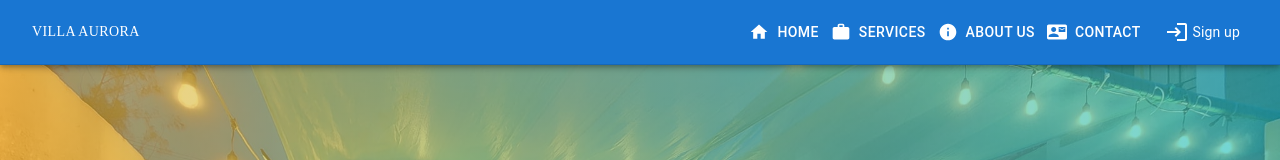
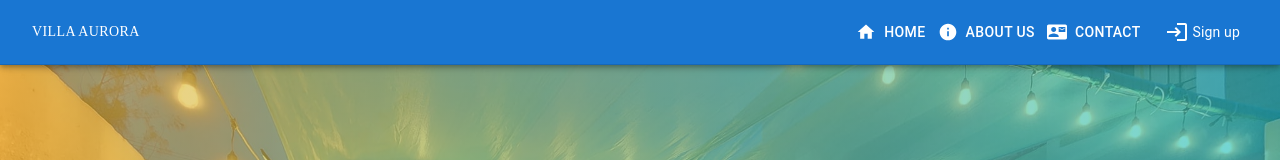
Before and after one commit to Adornadowilliam2/villa-aurora, a React (Vite) app: page / in a window 1280 px wide. Shown: the top 160 px of the page. Built offline with nearby package versions, Linux system fonts and the light colour scheme.

Commit message:
rename the services name into event

```diff
--- a/src/components/BookingForm.jsx
+++ b/src/components/BookingForm.jsx
@@ -54,10 +54,7 @@ function BookingForm() {
     const onCreateTransaction = (e) => {
         e.preventDefault();
         if (!loading) {
-            // if (!recaptchaValue) {
-            //     toast.error("Please complete the reCAPTCHA.");
-            //     return;
-            // }
+
 
             const serviceIds = selectedServices.map((service) => service.id);
 
@@ -154,6 +151,9 @@ function BookingForm() {
 
     return (
         <>
+            <Typography sx={{textAlign:"center", fontSize: "30px", color:"black", fontWeight:"bold"}}>
+                Bookings Available
+            </Typography>
             <MyCalendar
                 events={events}
                 setEvents={setEvents}
--- a/src/components/Navigation.jsx
+++ b/src/components/Navigation.jsx
@@ -142,14 +142,7 @@ function Navigation() {
                     </ListItem>
                 </a>
 
-                <a href="#section_2" style={{ textDecoration: "none" }}>
-                    <ListItem>
-                        <ListItemIcon>
-                            <ServicesIcon />
-                        </ListItemIcon>
-                        <ListItemText primary="Services" />
-                    </ListItem>
-                </a>
+
                 <a href="#about-us" style={{ textDecoration: "none" }}>
                     <ListItem>
                         <ListItemIcon>
@@ -308,13 +301,7 @@ function Navigation() {
                                 Home
                             </Button>
 
-                            <Button
-                                color="inherit"
-                                startIcon={<ServicesIcon />}
-                                href="#section_2"
-                            >
-                                Services
-                            </Button>
+
                             <Button
                                 color="inherit"
                                 startIcon={<InfoIcon />}
--- a/src/pages/Home.jsx
+++ b/src/pages/Home.jsx
@@ -171,7 +171,7 @@ function Home() {
                                     className="mb-4"
                                     style={{ fontFamily: "Lobster" }}
                                 >
-                                    Services
+                                   Events & Celebrations
                                 </Typography>
 
                                 <Box className="border-bottom pb-3 mb-5">
```
Also changed, not shown: 1 other file (tests, documents, lock files or other folders).
